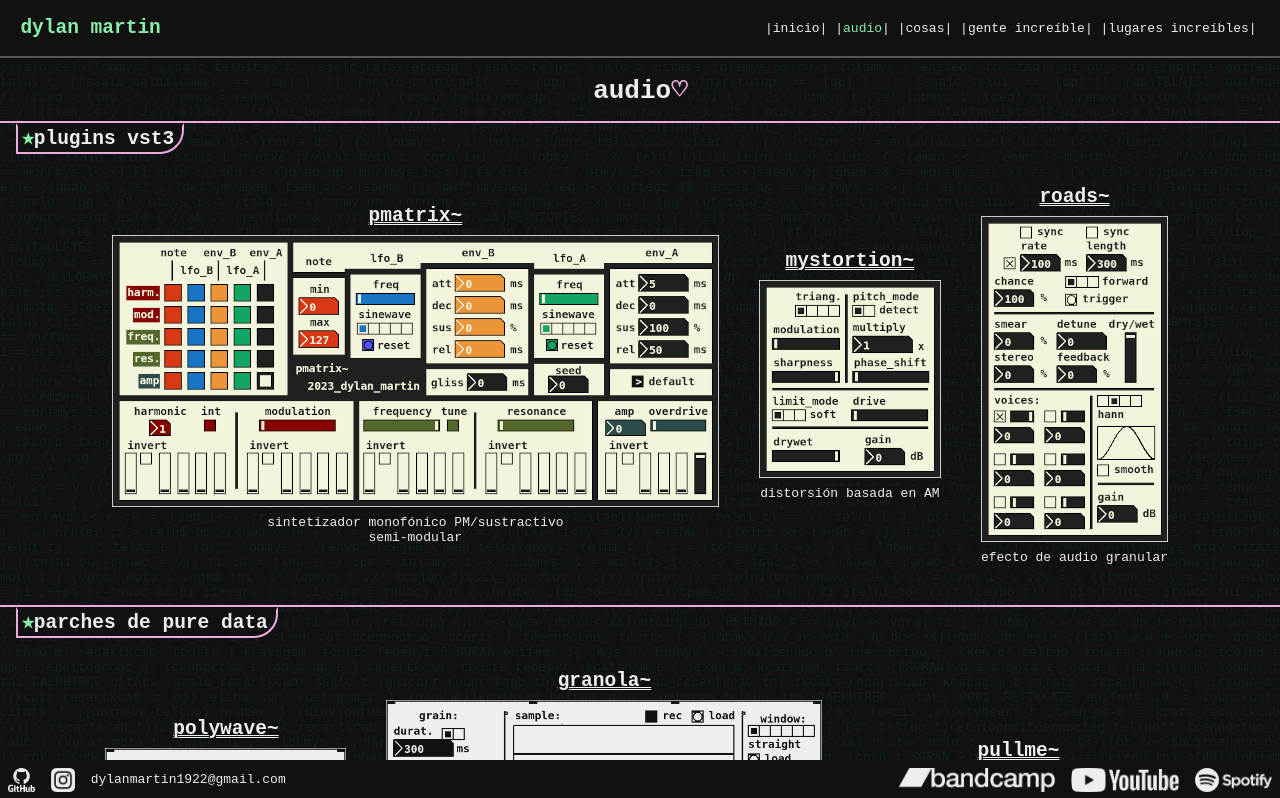
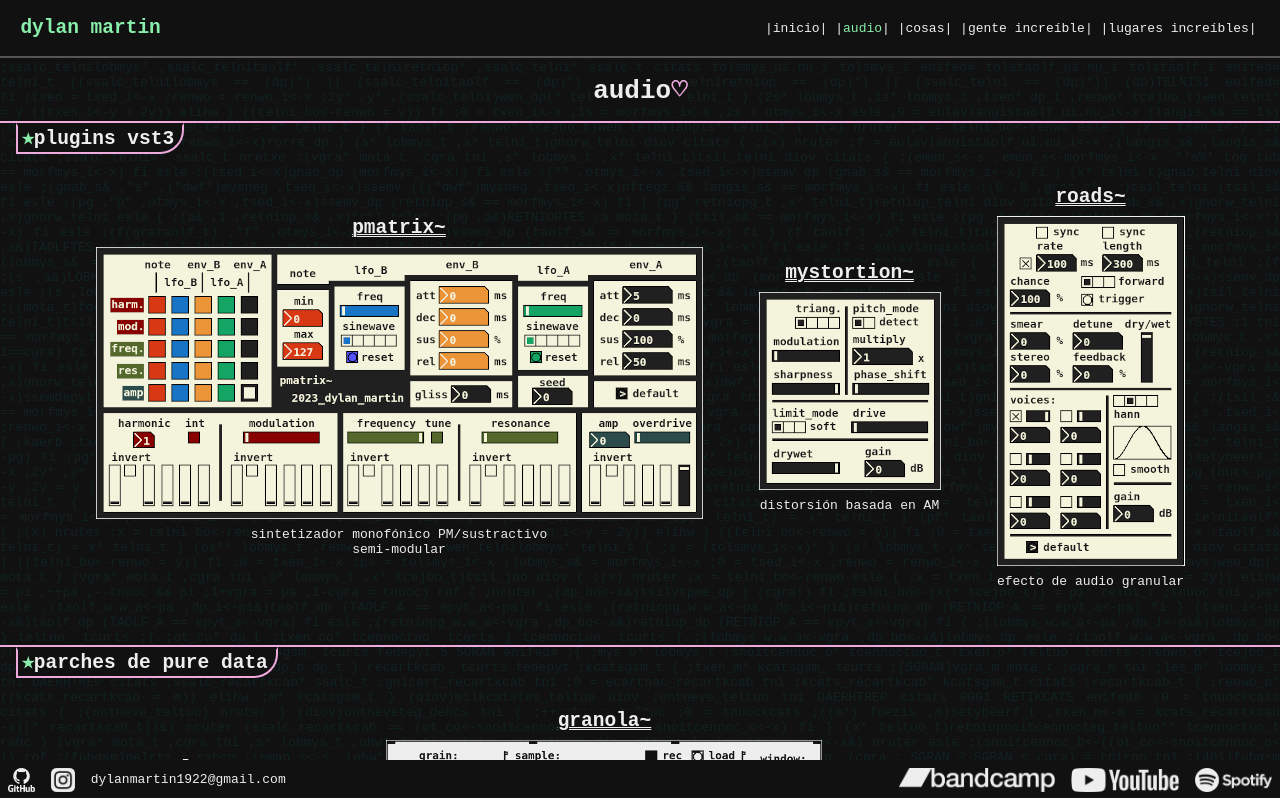
Before and after one commit to martindylan/martindylan.github.io, a React (Create React App) app: page /audio in a window 1280 px wide. Shown: the top 798 px of the page. Built offline with nearby package versions, Linux system fonts and the light colour scheme.

Commit message:
replaced gaps in .card-container with horizontal margins in Card

```diff
--- a/src/App.css
+++ b/src/App.css
@@ -32,7 +32,6 @@
   flex-wrap: wrap;
   align-items: center;
   justify-content: center;
-  gap: 1rem;
   margin-bottom: 1.5rem;
 }
 
--- a/src/Card/Card.module.css
+++ b/src/Card/Card.module.css
@@ -14,6 +14,7 @@
   border-top: 0.25rem solid transparent;
   border-bottom: 0.25rem solid transparent;
   box-shadow: none;
+  margin: 0 1rem 1rem;
 }
 
 .card:hover {
```
Also changed, not shown: src/Routes/Audio/img/roads.png.
